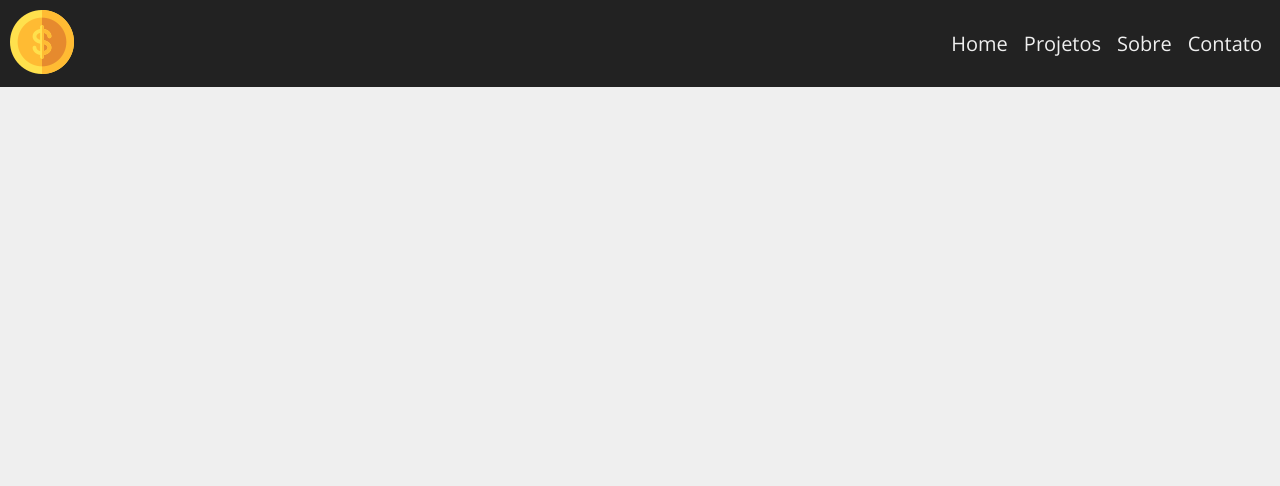
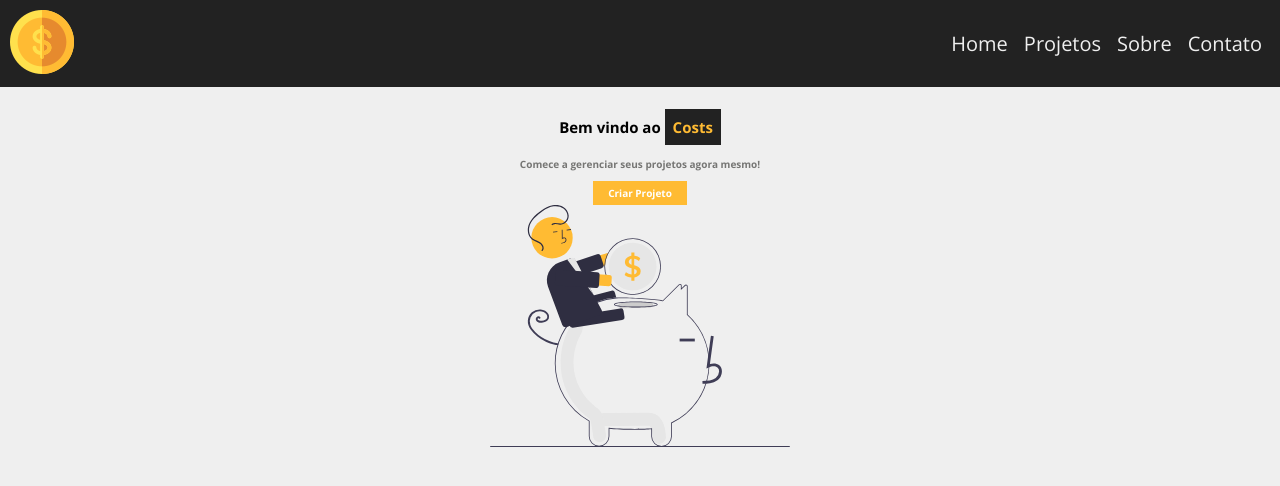
Before and after one commit to ClecioSousa00/costs, a React (Vite) app: page / in a window 1280 px wide. Shown: the top 486 px of the page. Built offline with nearby package versions, Linux system fonts and the light colour scheme.

Commit message:
create home main

```diff
--- a/package.json
+++ b/package.json
@@ -10,6 +10,7 @@
     "preview": "vite preview"
   },
   "dependencies": {
+    "framer-motion": "^10.12.8",
     "json-server": "^0.17.3",
     "react": "^18.2.0",
     "react-dom": "^18.2.0",
--- a/src/App.jsx
+++ b/src/App.jsx
@@ -6,8 +6,6 @@ import { AppRoutes } from './routes/routes'
 
 export const App = () => {
   return (
-    <>
       <AppRoutes/>
-    </>
   )
 }
--- a/src/components/Header/Header.css
+++ b/src/components/Header/Header.css
@@ -3,6 +3,6 @@ header{
     align-items: center;
     justify-content: space-between;
     position: relative;
-    background-color: var(--color-header-footer);
+    background-color: var(--color-secondary);
     padding: 1rem;
 }
--- /dev/null
+++ b/src/components/LinkButton/LinkButton.css
@@ -0,0 +1,11 @@
+.button_link{
+    background-color: var(--color-buttons);
+    padding: 0.5rem 1.5rem;
+    font-weight: 700;
+    color: #fff;
+    transition: all .4s ease-in-out;
+}
+
+.button_link:hover{
+    scale: 1.1;
+}
--- /dev/null
+++ b/src/components/LinkButton/index.jsx
@@ -0,0 +1,8 @@
+import { Link } from "react-router-dom"
+import "./LinkButton.css"
+
+export const LinkButton = ({to, text}) =>{
+    return(
+        <Link className="button_link" to={to}>{text}</Link>
+    )
+}
--- /dev/null
+++ b/src/pages/Home/Home.css
@@ -0,0 +1,24 @@
+
+
+.section_home{
+    display: flex;
+    flex-direction: column;
+    align-items: center;
+    padding-top: 3rem;
+}
+
+.title_home span{
+    background-color: var(--color-secondary);
+    padding: .8rem;
+    color: var(--color-buttons);
+}
+
+.text_home{
+    margin: 2rem 0 1rem;
+    font-weight: 700;
+    color: var(--color-text);
+}
+
+.image_home{
+    width: 30rem;
+}
--- a/src/pages/Home/index.jsx
+++ b/src/pages/Home/index.jsx
@@ -1,10 +1,20 @@
 import { Header } from "../../components/Header"
-
+import "./Home.css"
+import imageHome from "../../assets/images/savings.svg"
+import { LinkButton } from "../../components/LinkButton"
 
 export const Home = () =>{
   return (
     <>
       <Header/>
+      <main className="main_home">
+        <section className="section_home">
+          <h1 className="title_home">Bem vindo ao <span>Costs</span></h1>
+          <p className="text_home">Comece a gerenciar seus projetos agora mesmo!</p>
+          <LinkButton to="/Novo-Projeto" text="Criar Projeto"/>
+          <img className="image_home" src={imageHome} alt="desenho de um homen em cima de um cofre porquinho" />
+        </section>
+      </main>
     </>
   )
 }
--- a/src/styles/settings/colors.css
+++ b/src/styles/settings/colors.css
@@ -1,7 +1,8 @@
 
 :root{
     --color-primary: #efefef;
-    --color-header-footer: #222;
+    --color-secondary: #222;
     --color-buttons: #ffbb33;
     --color-menu-mobile: #dfa634;
+    --color-text: #767674;
 }
```
Also changed, not shown: 1 other file (tests, documents, lock files or other folders).
